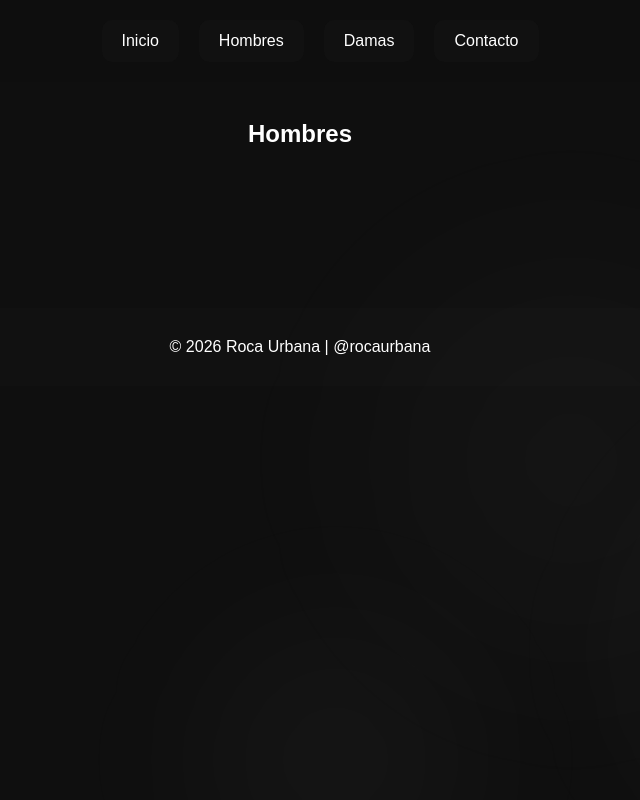
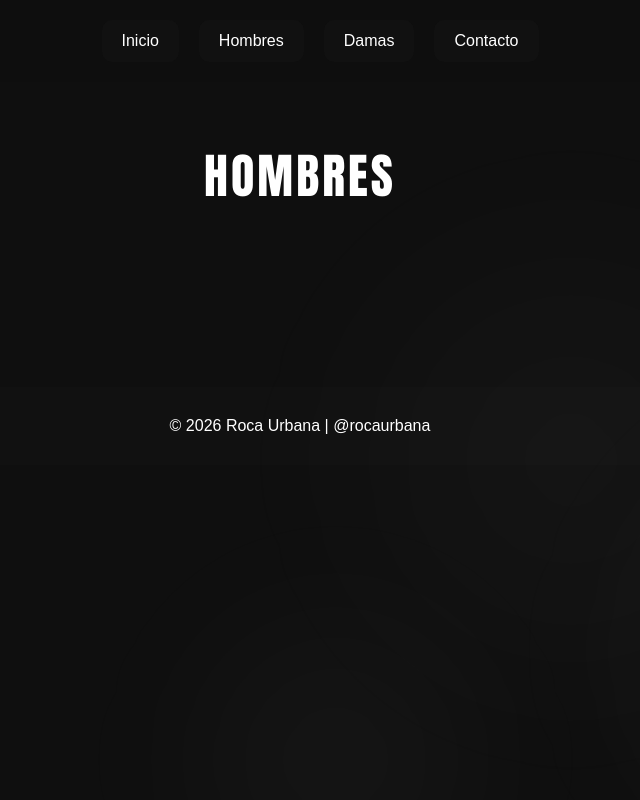
Before and after one commit to yonathanarevalocastillo-blip/roca-urbana, a Flask app: template templates/hombres.html in a window 1280 px wide. Shown: the whole page, without its empty margins (340-980 px from the left). Run offline with Flask 3, Linux system fonts and the light colour scheme; the template is opened without the code that fills it, so the values that code supplies are empty.

Commit message:
Cambiar estilo de letra del menu

```diff
--- a/templates/hombres.html
+++ b/templates/hombres.html
@@ -110,6 +110,13 @@ section{
   text-align:center;
 }
 
+section > h2{
+  font-family:Impact, sans-serif;
+  font-size:48px;
+  letter-spacing:3px;
+  text-transform:uppercase;
+  margin-bottom:35px;
+}
 footer{
   text-align:center;
   padding:30px;
```
